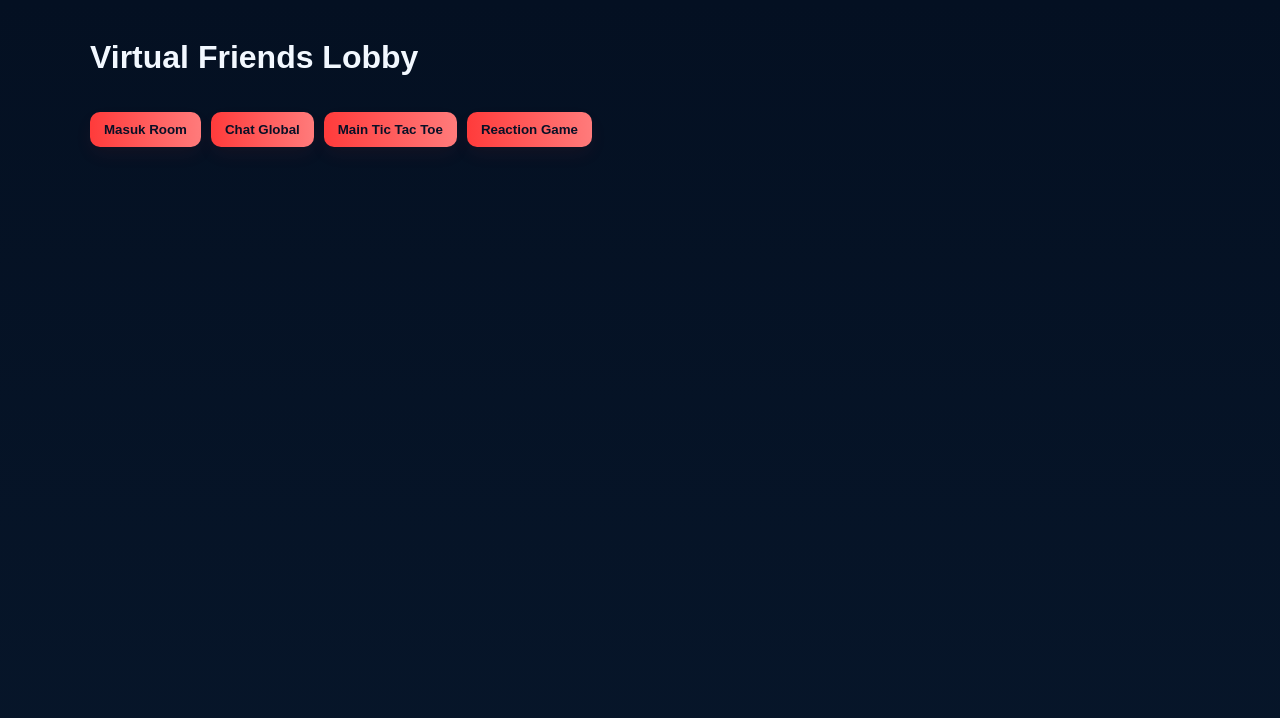
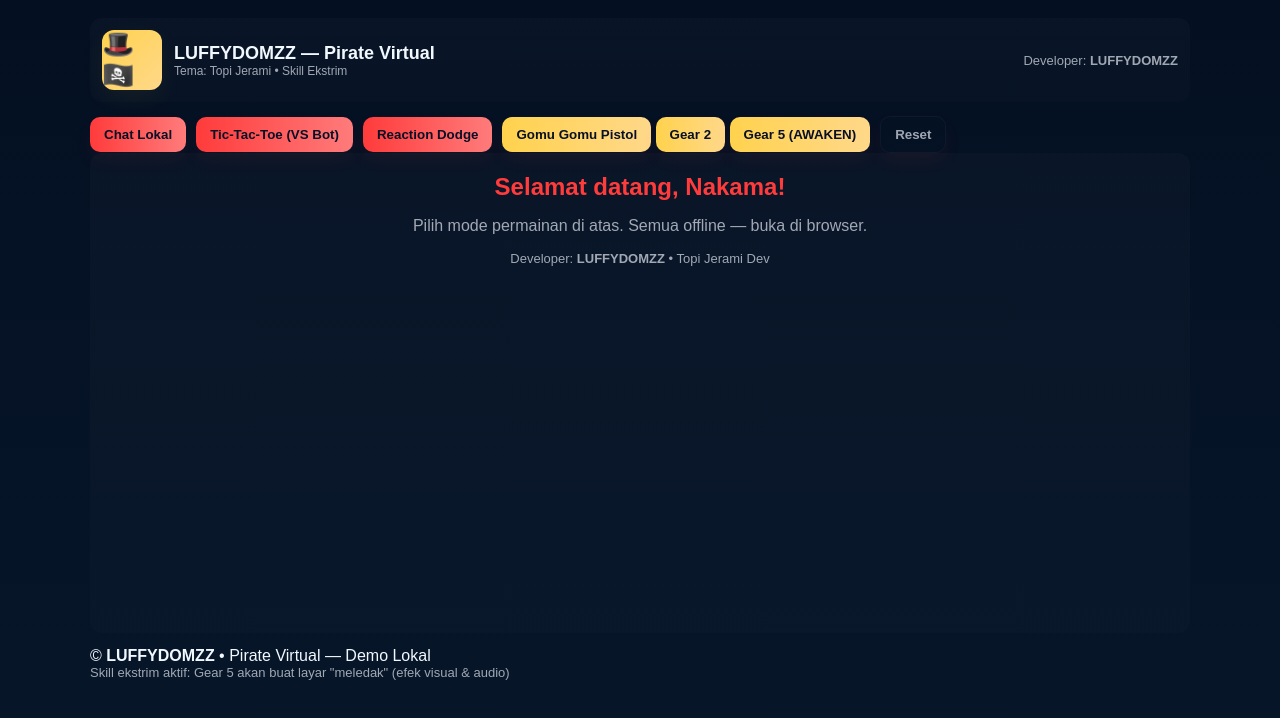
Before and after one commit to stokkzero26-ops/just-game, a plain HTML site: page index.html in a window 1280 px wide. Drawn offline with Linux system fonts and the light colour scheme.

Commit message:
Revise index.html for Pirate Virtual theme

```diff
--- a/index.html
+++ b/index.html
@@ -1,29 +1,58 @@
-<!DOCTYPE html>
+<!doctype html>
 <html lang="id">
 <head>
-    <meta charset="UTF-8">
-    <title>Virtual Friends</title>
-    <meta name="viewport" content="width=device-width, initial-scale=1.0">
-
-    <!-- Style -->
-    <link rel="stylesheet" href="style.css">
+  <meta charset="utf-8" />
+  <meta name="viewport" content="width=device-width,initial-scale=1" />
+  <title>LUFFYDOMZZ — Pirate Virtual (Final)</title>
+  <link rel="stylesheet" href="style.css" />
 </head>
 <body>
+  <div class="container">
+    <header class="topbar">
+      <div class="brand">
+        <div class="logo">🎩🏴‍☠️</div>
+        <div>
+          <h1>LUFFYDOMZZ — Pirate Virtual</h1>
+          <div class="tag">Tema: Topi Jerami • Skill Ekstrim</div>
+        </div>
+      </div>
+      <div class="meta">Developer: <strong>LUFFYDOMZZ</strong></div>
+    </header>
 
-    <div class="container">
-        <h1>Virtual Friends Lobby</h1>
+    <main class="main">
+      <section class="menu">
+        <button id="btnChat">Chat Lokal</button>
+        <button id="btnTtt">Tic-Tac-Toe (VS Bot)</button>
+        <button id="btnReaction">Reaction Dodge</button>
+        <div class="skill-group">
+          <button id="btnSkill1" class="skill">Gomu Gomu Pistol</button>
+          <button id="btnSkill2" class="skill">Gear 2</button>
+          <button id="btnSkill3" class="skill gear5">Gear 5 (AWAKEN)</button>
+        </div>
+        <button id="btnResetAll" title="Reset semua progress">Reset</button>
+      </section>
 
-        <div class="menu">
-            <button onclick="gotoRoom()">Masuk Room</button>
-            <button onclick="openChat()">Chat Global</button>
-            <button onclick="startTicTacToe()">Main Tic Tac Toe</button>
-            <button onclick="reactionGame()">Reaction Game</button>
+      <section id="area" class="area">
+        <div class="welcome">
+          <h2>Selamat datang, Nakama!</h2>
+          <p>Pilih mode permainan di atas. Semua offline — buka di browser.</p>
+          <p class="small">Developer: <strong>LUFFYDOMZZ</strong> • Topi Jerami Dev</p>
         </div>
-    </div>
+      </section>
+    </main>
 
-    <!-- GAME AREA -->
-    <div id="game-area"></div>
+    <footer class="footer">
+      <div>© <strong>LUFFYDOMZZ</strong> • Pirate Virtual — Demo Lokal</div>
+      <div class="small">Skill ekstrim aktif: Gear 5 akan buat layar "meledak" (efek visual & audio)</div>
+    </footer>
+  </div>
 
-    <script src="script.js"></script>
+  <!-- Overlay untuk skill / efek -->
+  <div id="effectOverlay" class="effect-overlay hidden" aria-hidden="true">
+    <div class="clouds"></div>
+    <div class="smash-text" id="smashText">BAJAK LAUT TOPI JERAMI — LUFFYDOMZZ</div>
+  </div>
+
+  <script src="script.js"></script>
 </body>
 </html>
```
